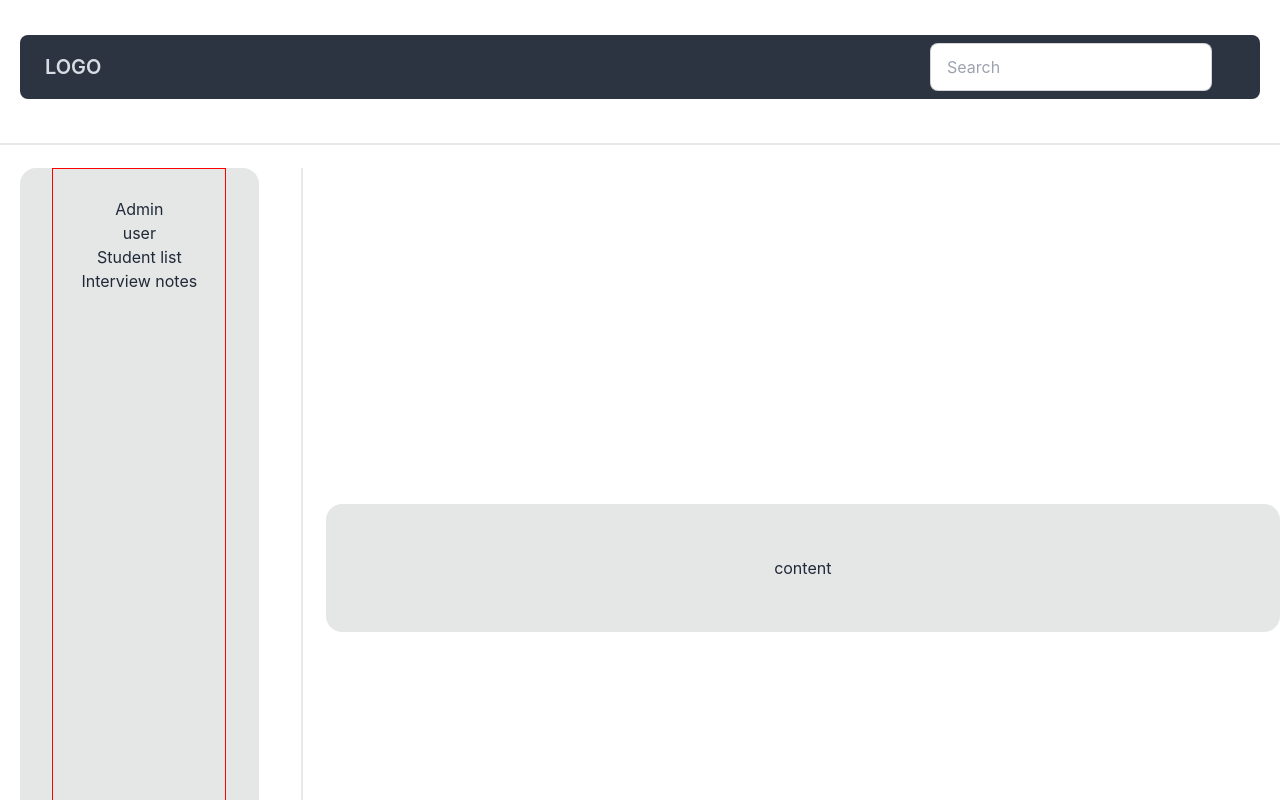
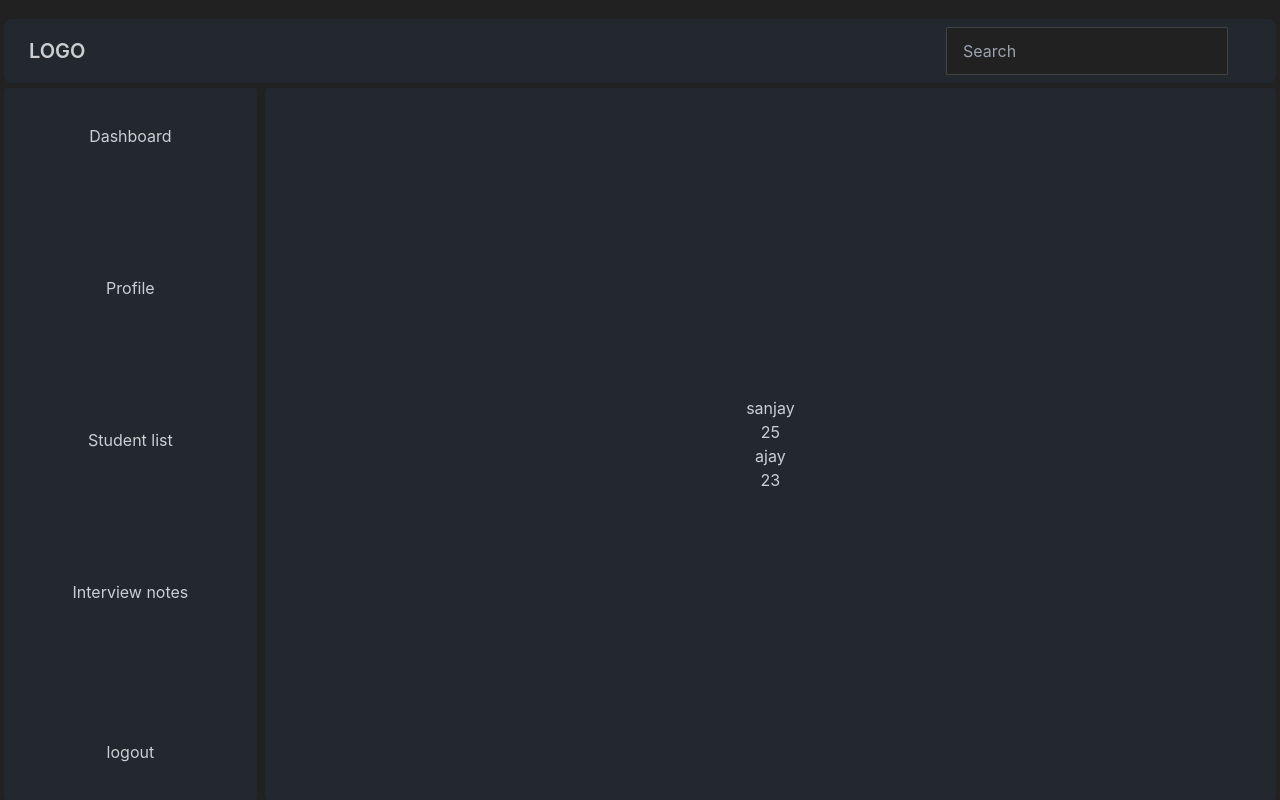
Before and after one commit to SanJay1577/first-react-app, a React (Create React App) app: page / in a window 1280 px wide. Shown: the top 800 px of the page. Built offline with nearby package versions, Linux system fonts and the light colour scheme.

Commit message:
last-commit-for-12

```diff
--- a/src/App.css
+++ b/src/App.css
@@ -6,9 +6,15 @@
 }
 .side-bar-styles{
   height: inherit;
-  border: 1px solid red;
   display: flex;
   flex-direction: column;
   justify-content: space-between;
   align-items: center;
 }
+.actions{
+  display: flex;
+  flex-direction: column;
+  align-content: space-between;
+  align-items: stretch;
+  gap:7rem;
+}
--- a/src/App.js
+++ b/src/App.js
@@ -1,19 +1,40 @@
 
 import './App.css';
-import React from 'react';
+import React, { useState } from 'react';
 import TopBar from './Components/TopBar';
 import Base from './BasePage/Base';
+import Dashboard from './Pages/Dashboard';
+import Profile from './Pages/Profile';
 
 
 function App() {
 
 
+const studentData = [
+  {
+  name : "sanjay",
+  age : 25
+  },
+  {
+    name : "ajay",
+    age : 23
+    }
+]
+const [data, setData] = useState(studentData)
   return (
 <div className="App">
-  <Base/>
+  <Dashboard
+   data ={data}
+   setData ={setData}
+  />
 </div>
   );
 }
 
 
 export default App;
+
+
+
+// useState() - day1
+// useEffect() -
--- a/src/BasePage/Base.js
+++ b/src/BasePage/Base.js
@@ -1,24 +1,22 @@
 import SideBar from "../Components/SideBar";
 import TopBar from "../Components/TopBar";
 
-export default function Base(){
+export default function Base({children}){
     return (
-        <div className="flex flex-col w-full border-opacity-50">
-        <div className="grid h-20 card  rounded-box place-items-center m-5">
+        <div className="flex flex-col w-full border-opacity-50 h-screen " data-theme="business" >
+        <div className="grid h-20 card  rounded-box place-items-center m-1">
            <TopBar/>
         </div>
-        <div className="divider"></div>
         {/* <div className="grid h-20 card bg-base-300 rounded-box place-items-center"> */}
 
-        <div className="flex flex-nowrap rounded-box place-items-center h-screen">
-  <div className="grid flex-grow h-full w-1/5 card rounded-box place-items-center bg-base-300 m-5">
+        <div className="flex flex-nowrap rounded-box place-items-center h-screen ">
+  <div className="grid flex-grow h-full w-1/5 card rounded-box place-items-center  m-1 bg-neutral text-neutral-content">
       <SideBar/>
     </div>
-  <div className="divider lg:divider-horizontal"></div>
-  <div className="grid flex-grow h-32 w-4/5 card bg-base-300 rounded-box place-items-center">content</div>
-</div>
-
-
+  <div className="grid flex-grow h-full w-4/5 card m-1 bg-neutral text-neutral-content  rounded-box place-items-center">
+      {children}
+  </div>
+  </div>
       </div>
     )
 }
--- a/src/Components/SideBar.js
+++ b/src/Components/SideBar.js
@@ -2,23 +2,23 @@ export default function SideBar(){
     return(
 
            <div className="side-bar-styles p-7">
-            <div className="actions">
-              <ul>
-                <li>
-                    <button>Admin</button>
+            <div>
+              <ul className="actions">
+                <li className="rounded-full p-2 hover:bg-sky-700">
+                    <button>Dashboard</button>
                 </li>
-                <li>
-                    <button>user</button>
+                <li className="rounded-full p-2 hover:bg-sky-700">
+                    <button >Profile</button>
                 </li>
-                <li>
+                <li className="rounded-full p-2 hover:bg-sky-700">
                     <button>Student list</button>
                 </li>
-                <li>
+                <li className="rounded-full p-2 hover:bg-sky-700">
                     <button>Interview notes</button>
                 </li>
                 </ul>
             </div>
-            <div className="logout-btn">
+            <div className="logout-btn rounded-full hover:bg-sky-700 p-2" >
                     <button>logout</button>
             </div>
         </div>
--- /dev/null
+++ b/src/Components/StudentCard.js
@@ -0,0 +1,13 @@
+export default function StudentCard({data, setData}){
+    return (
+        <div>
+            {data.map((stud, index)=>(
+                <div key={index}>
+                   <h1>{stud.name}</h1>
+                   <h3>{stud.age}</h3>
+                </div>
+            ))}
+        </div>
+    )
+
+}
--- /dev/null
+++ b/src/Pages/Dashboard.js
@@ -0,0 +1,32 @@
+import { useEffect, useState } from "react";
+import Base from "../BasePage/Base";
+import StudentCard from "../Components/StudentCard";
+
+export default function Dashboard({data, setData}){
+    const [state, setState] = useState(false)
+    const [another, setAnother]= useState(false)
+    function checkState(){
+        setState(!state)
+        console.log("updation happened")
+    }
+
+    function checkAnother(){
+        setAnother(!another)
+        console.log("updation another happened")
+    }
+
+    useEffect(()=>{
+        console.log("I'm mounted")
+        // data fetch
+        // 15ms
+    }, [another])
+
+    return (
+        <Base>
+            <StudentCard
+            data={data}
+            setData={setData}
+            />
+        </Base>
+    )
+}
--- /dev/null
+++ b/src/Pages/Profile.js
@@ -0,0 +1,9 @@
+import Base from "../BasePage/Base";
+
+export default function Profile(){
+    return (
+        <Base>
+            Profile
+        </Base>
+    )
+}
--- a/tailwind.config.js
+++ b/tailwind.config.js
@@ -6,5 +6,8 @@ module.exports = {
     theme: {
       extend: {},
     },
+    daisyui: {
+      themes: ["light", "dark", "business"],
+    },
     plugins: [require("daisyui")],
   }
```
